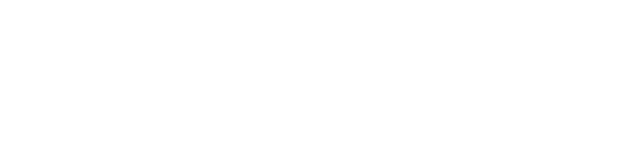
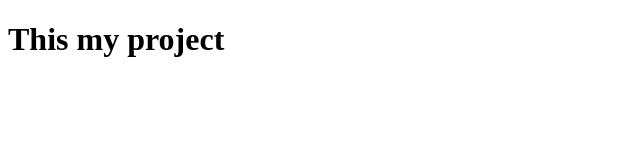
Before and after one commit to Tereshchuk-Yuliia/project-hw, a plain HTML site: page index.html in a window 1280 px wide. Shown: the whole page, without its empty margins (0-640 px from the left). Drawn offline with Linux system fonts and the light colour scheme.

Commit message:
add index file

```diff
--- a/index.html
+++ b/index.html
@@ -6,6 +6,6 @@
     <title>Document</title>
 </head>
 <body>
-
+    <h1>This my project</h1>
 </body>
 </html>
```
